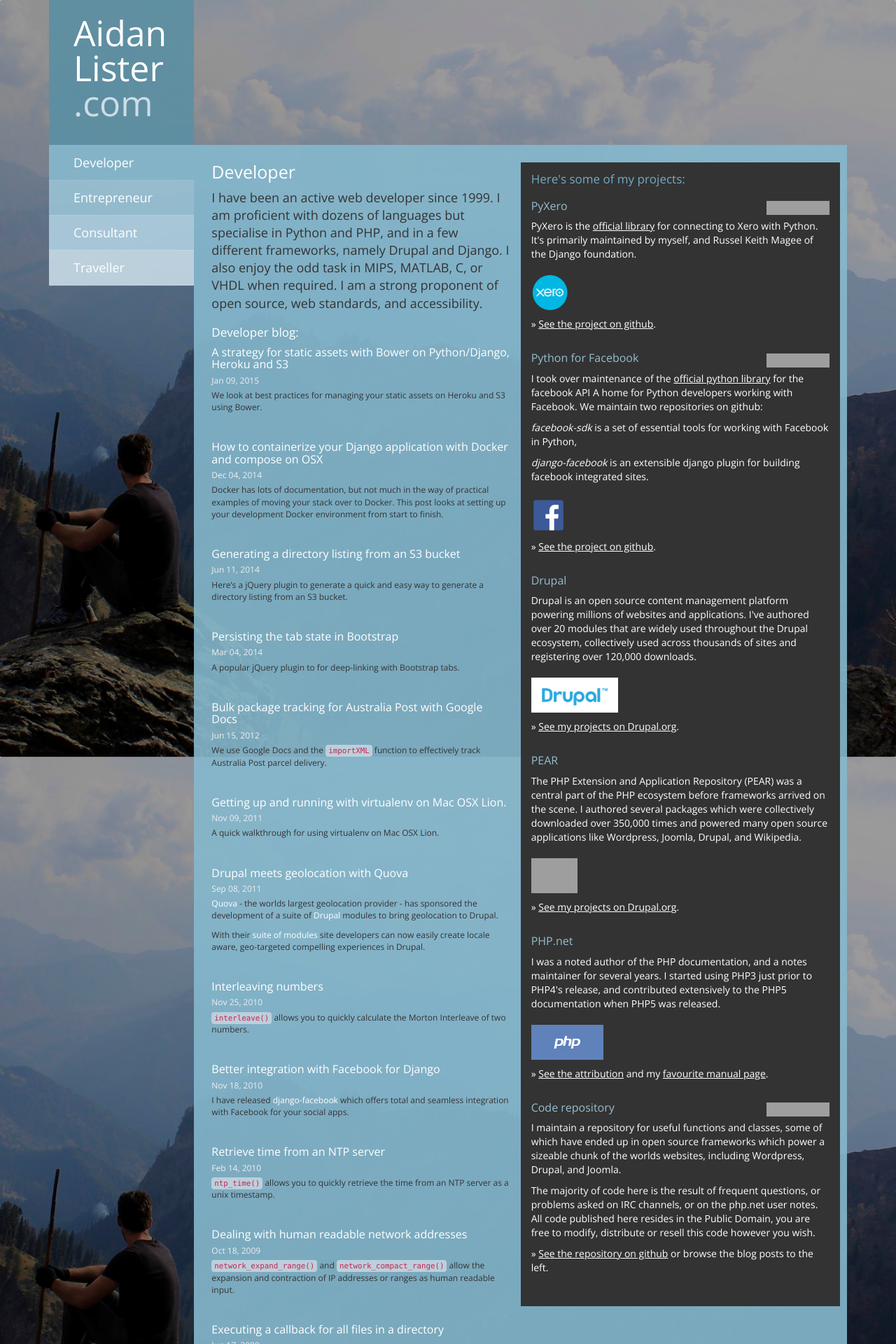
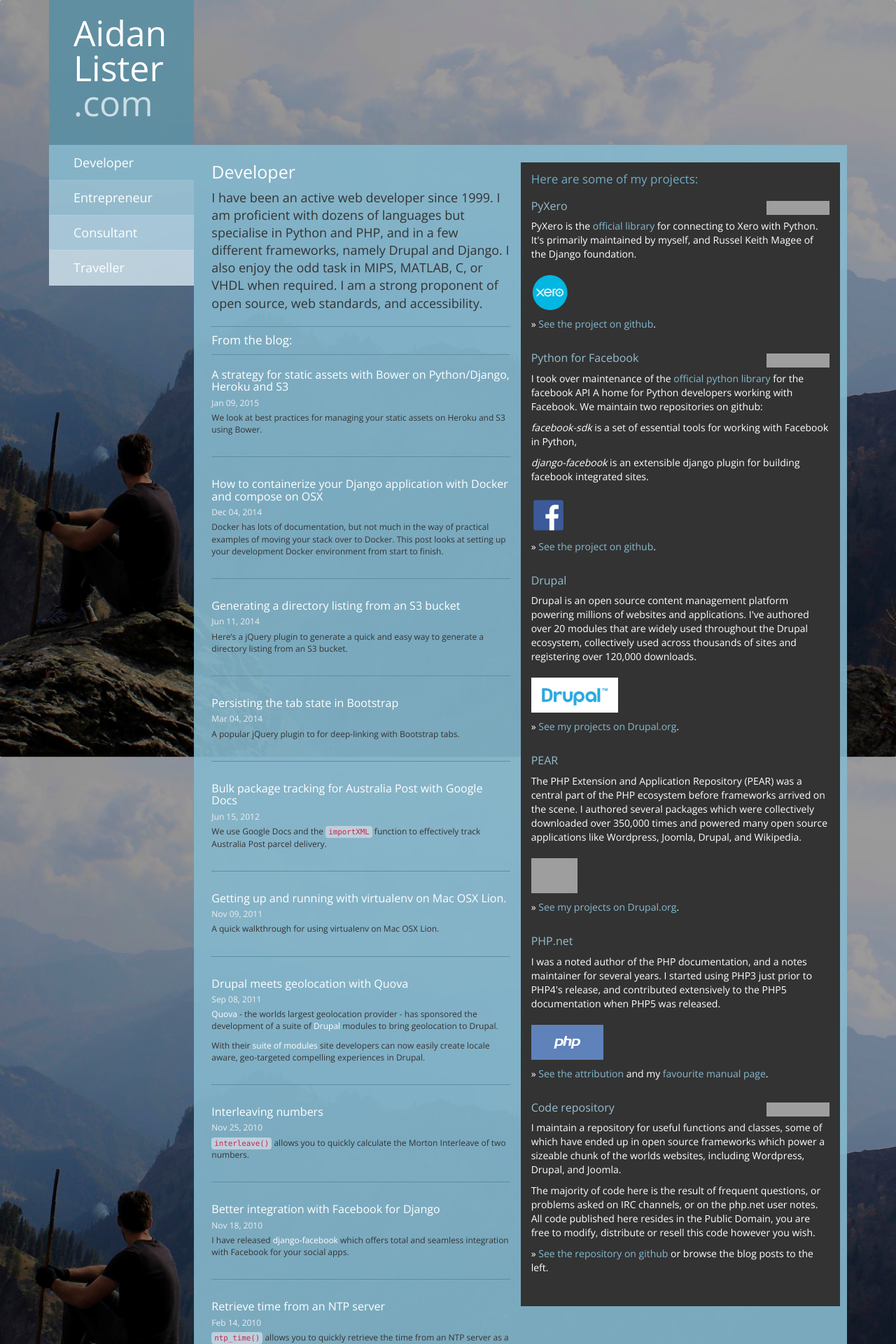
Before and after one commit to aidanlister/aidanlister.github.io, a Jekyll site: the page built from developer/index.html, in a window 1280 px wide. Shown: the top 1920 px of the page at 70% size. Built offline with Jekyll 4.4.1, drawn with Linux system fonts in a browser that asks for light colours; nearby versions of some CDN libraries; the list of posts is cut into pages by our own code; some of the changed text lies outside the part shown; grey boxes are pictures that could not be loaded.

Commit message:
changed some styling and added in pagination

```diff
--- a/_config.yml
+++ b/_config.yml
@@ -1,2 +1,4 @@
 exclude: [".gitignore", "*.sublime-*"]
 permalink: /:year/:month/:title/
+paginate: 10
+paginate_path: "/developer/page:num/"
--- a/assets/css/master.css
+++ b/assets/css/master.css
@@ -74,7 +74,13 @@
 }
 
 #sidebar { background-color: #333; padding: 15px; color: #fff; }
-#sidebar a { color: #fff; text-decoration: underline; }
+#sidebar a:hover { text-decoration: none }
+
+.section-developer #sidebar a { color: rgb(134, 185, 206); }
+.section-entrepreneur #sidebar a { color: rgb(153, 194, 212); }
+.section-consultant #sidebar a { color: rgb(175, 208, 225); }
+.section-traveler #sidebar a { color: rgb(199, 219, 230); }
+
 #sidebar h2 { margin: 0 0 20px; color: #72abc4; }
 #sidebar h3 { font-size: 16px; font-weight: 200; text-decoration: none; }
 #sidebar h3 a { text-decoration: none; }
@@ -106,28 +112,44 @@
 .section-developer #sidebar .featured-image { height: 50px; margin-top: 10px; margin-bottom: 10px; }
 
 .section-developer #content #main h3 { font-weight: 200; font-size: 16px; }
-.section-developer #content #main h3 a { }
 
-.section-developer #content #main .post { padding-bottom: 20px;  font-size: 12px; }
+.section-developer #content #main .post { padding: 20px 0; font-size: 12px; border-bottom: 1px solid rgb(91, 143, 164); }
+.section-developer #content #main .post:first-child { padding-top: 0; }
+.section-developer #content #main .post:last-child { border: none; }
 .section-developer #content #main .post .date { color: #efefef; font-size: 12px; padding-bottom: 4px; }
 
 .section-developer #content .meta { font-style: italic; margin-bottom: 1em; color: rgb(187,207,220); }
 
 .section-developer #comments { padding: 25px; background-color: rgba(255, 255, 255, .8); }
-.section-developer #comments .inner { }
 
 .section-developer #sidebar .project .project-badge { float: right; }
 .section-developer #sidebar .project { margin-bottom: 30px; }
 
 
 /* Developer posts */
+.section-developer #content .section-content h2 { border: 1px solid rgb(91, 143, 164); border-width: 1px 0; padding: 10px 0; }
 .section-developer #content .post-content h3 { color: white; font-size: 15px; font-weight: 200; }
 .section-developer #content .post-content .date { color: #efefef; font-size: 12px; padding-bottom: 4px; }
 .section-developer #content .post-content .meta { font-style: italic; margin-bottom: 1em; color: rgb(187,207,220); }
 
+/* Developer posts pagination */
+.pagination > li > a,
+.pagination > li > span { border-color: rgb(91, 143, 164); background-color: transparent; color: rgb(91, 143, 164); font-weight: bold; }
+.pagination > .active > a,
+.pagination > .active > span,
+.pagination > .active > a:hover,
+.pagination > .active > span:hover,
+.pagination > .active > a:focus,
+.pagination > .active > span:focus,
+.pagination > li > a:hover,
+.pagination > li > span:hover,
+.pagination > li > a:focus,
+.pagination > li > span:focus { background-color: rgb(91, 143, 164); border-color: rgb(91, 143, 164); color: #fff; font-weight: normal; }
+
 
 /* Entreprenuer */
-.section-entrepreneur #content .project { margin-top: 20px; margin-bottom: 30px; }
+.section-entrepreneur #content .project { border-top: 1px solid rgb(91, 143, 164); padding: 20px 0 40px; }
+.section-entrepreneur #content .project:first-child { border: none; }
 .section-entrepreneur #sidebar .featured-image { margin-bottom: 10px; }
 
 /* Mobile */
--- a/consultant/index.html
+++ b/consultant/index.html
@@ -15,7 +15,7 @@
         <p>As a full stack developer and engineer with over ten years of experience, I excel in evaluating projects holistically. This involves looking at the project requirements, development team, the project management and stakeholder participation, and then providing a roadmap for successful delivery.</p>
       </div>
 
-      <div>
+      <div class="section-content">
         <h2>Previous clients</h2>
         <ul>
           <li><em>Precedent</em>; ongoing consulting and development for this top tier multi-national
--- a/developer/index.html
+++ b/developer/index.html
@@ -10,11 +10,14 @@
 
       <div class="section-description">
         <p class="lead">I have been an active web developer since 1999. I am proficient with dozens of languages but specialise in Python and PHP, and in a few different frameworks, namely Drupal and Django. I also enjoy the odd task in MIPS, MATLAB, C, or VHDL when required. I am a strong proponent of open source, web standards, and accessibility.</p>
+      </div>
 
-        <h2>Developer blog:</h2>
-        {% for post in site.posts %}
+      <div class="section-content">
+        <h2>From the blog:</h2>
+        <div class="posts">
+          {% for post in paginator.posts %}
             {% if post.section == 'developer' %}
-            <div class="post">
+              <div class="post clearfix">
                 <h3><a href="{{ post.url }}">{{ post.title }}</a></h3>
                 <div class="date">{{ post.date | date: '%b %d, %Y' }}</div>
                 {% if post.summary %}
@@ -24,11 +27,35 @@
             {% endif %}
           {% endfor %}
         </div>
+
+        {% if paginator.total_pages > 1 %}
+        <nav>
+          <ul class="pagination">
+            {% if paginator.page != 1 %}
+              <li><a href="{{ paginator.previous_page_path }}" aria-label="Previous"><span aria-hidden="true">&laquo;</span></a></li>
+            {% endif %}
+            {% for page in (1..paginator.total_pages) %}
+              {% if page == paginator.page %}
+                <li class="active"><a href="#">{{ page }} <span class="sr-only">(current)</span></a></li>
+              {% elsif page == 1 %}
+                <li><a href="/developer/">{{ page }}</a></li>
+              {% else %}
+                <li><a href="{{ site.paginate_path | replace: ':num', page }}">{{ page }}</a></li>
+              {% endif %}
+            {% endfor %}
+            {% if paginator.page != paginator.total_pages %}
+              <li><a href="{{ paginator.next_page_path }}" aria-label="Next"><span aria-hidden="true">&raquo;</span></a></li>
+            {% endif %}
+          </ul>
+        </nav>
+        {% endif %}
+
+      </div>
     </div>
 
     <div id="sidebar" class="col-sm-6">
       <div class="sidebar-wrapper clearfix">
-        <h2>Here's some of my projects:</h2>
+        <h2>Here are some of my projects:</h2>
 
         <div class="projects">
           <div class="project">
--- a/entrepreneur/index.html
+++ b/entrepreneur/index.html
@@ -14,7 +14,7 @@
         <p>It's a journey, see below some of my more notable stops:</p>
       </div>
 
-      <div class="projects">
+      <div class="section-content">
         <div class="project">
           <h3><a href="https://www.kigu.me/">Kigu.me</a> <small>(2012 - current)</small></h3>
           <p>After seeing the now infamous animal kigurumi in Japan on a ski trip, we set up an import company and did gorilla marketing at university's across Melbourne. We received <a href="https://www.kigu.me/media/">national media attention</a> and the fad quickly exploded and at its height we sold upwards of $300,000 a month. The company had made 2.5M in sales as of July 2015.</p>
```
Also changed, not shown: traveler/index.html (+5 -20 lines). Lines whose indentation alone changed are shown as unchanged.
